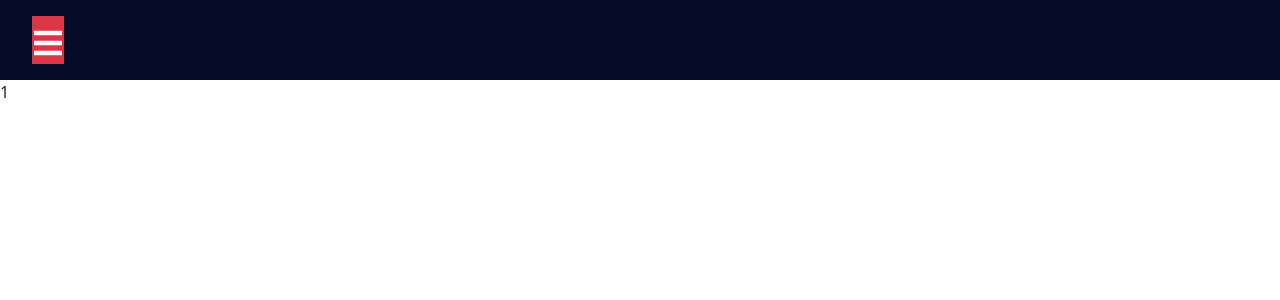
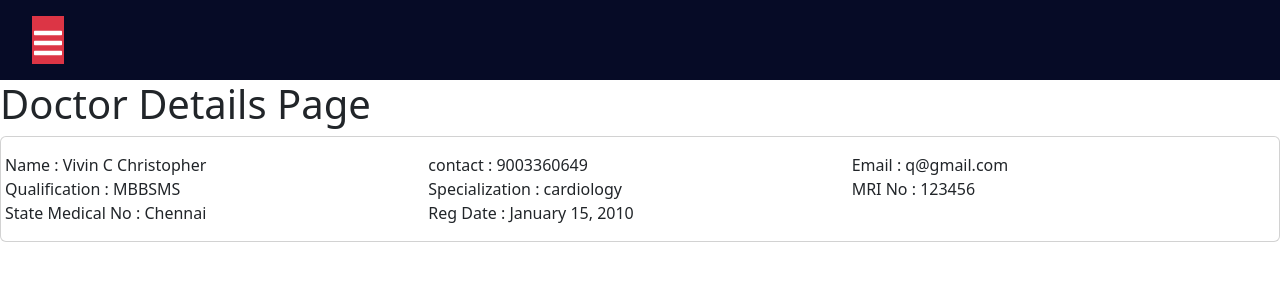
Before and after one commit to vivincrichard/my-application-01, a React (Vite) app: page /doctor/1 in a window 1280 px wide. Shown: the top 300 px of the page. Built offline with nearby package versions, Linux system fonts and the light colour scheme; data requests are answered from the project's data file.

Commit message:
added Doctor Details Page

```diff
--- a/db.json
+++ b/db.json
@@ -54,8 +54,7 @@
         "MS"
       ],
       "specialization": [
-        "cardiology",
-        "neurology"
+        "cardiology"
       ],
       "MRI": 123456,
       "stateMedicalCouncil": "Chennai",
--- a/src/Components/Doctors/DoctorDetails.tsx
+++ b/src/Components/Doctors/DoctorDetails.tsx
@@ -1,12 +1,51 @@
-import { useParams } from 'react-router-dom'
+import { useParams } from "react-router-dom";
+import { useDoctorId } from "./DoctorQuery";
+import { string } from "yup";
+import { useState } from "react";
 
 function DoctorDetails() {
-    const {id} = useParams();
-    console.log('hhhhhh',id);
+  const { id } = useParams();
+  console.log("hhhhhh", id);
+  const [selectedId, setSelectedId] = useState<any>(id);
+
+  const { data: doctorDetails } = useDoctorId(selectedId);
+
+  console.log("ddddd", doctorDetails);
 
   return (
-    <div>{id}</div>
-  )
+    <>
+      <h1>Doctor Details Page</h1>
+      <div className="card">
+        <div className="row card-body">
+          <span className="col-4 m-0 p-0">
+            Name&nbsp;:&nbsp;{doctorDetails?.firstName}&nbsp;
+            {doctorDetails?.lastName}
+          </span>
+          <span className="col-4 m-0 p-0">
+            contact&nbsp;:&nbsp;{doctorDetails?.contact}
+          </span>
+          <span className="col-4 m-0 p-0">
+            Email&nbsp;:&nbsp;{doctorDetails?.email}
+          </span>
+          <span className="col-4 m-0 p-0">
+            Qualification&nbsp;:&nbsp;{doctorDetails?.qualification}
+          </span>
+          <span className="col-4 m-0 p-0">
+            Specialization&nbsp;:&nbsp;{doctorDetails?.specialization}
+          </span>
+          <span className="col-4 m-0 p-0">
+            MRI No&nbsp;:&nbsp;{doctorDetails?.MRI}
+          </span>
+          <span className="col-4 m-0 p-0">
+            State Medical No&nbsp;:&nbsp;{doctorDetails?.stateMedicalCouncil}
+          </span>
+          <span className="col-4 m-0 p-0">
+            Reg Date&nbsp;:&nbsp;{doctorDetails?.registrationDate}
+          </span>
+        </div>
+      </div>
+    </>
+  );
 }
 
-export default DoctorDetails
+export default DoctorDetails;
```
